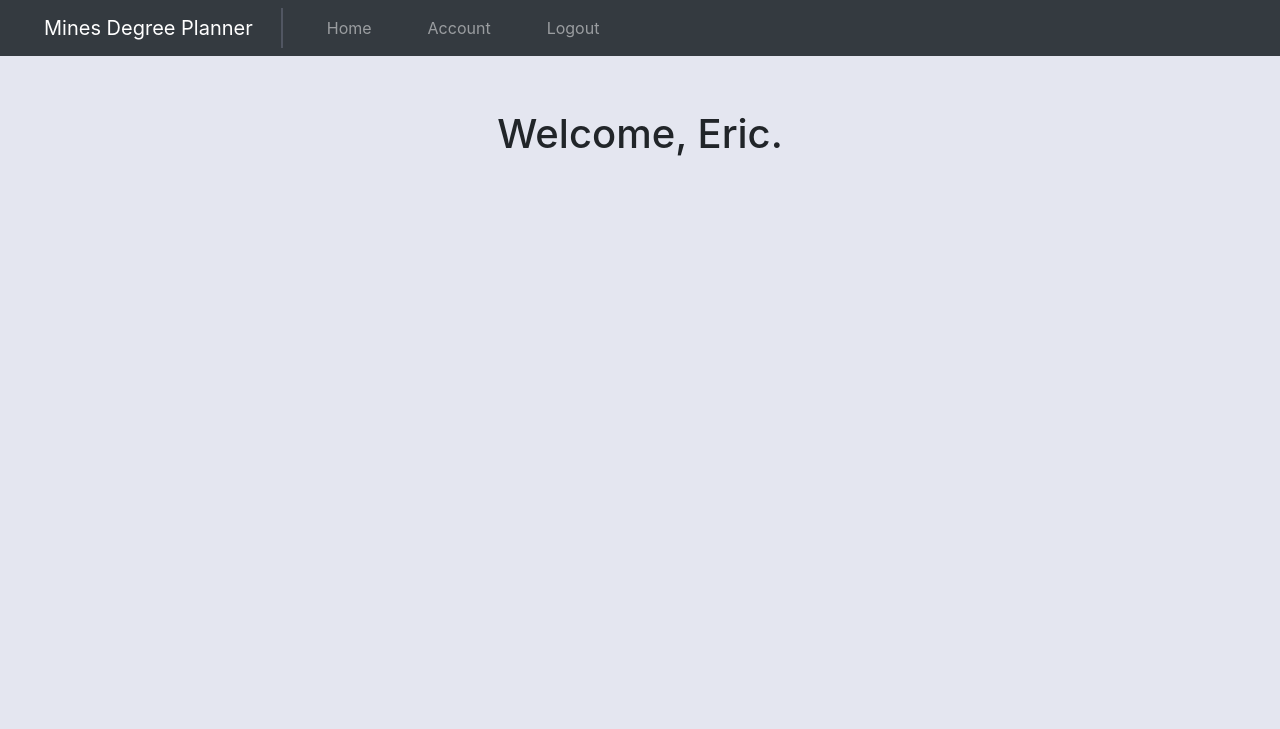
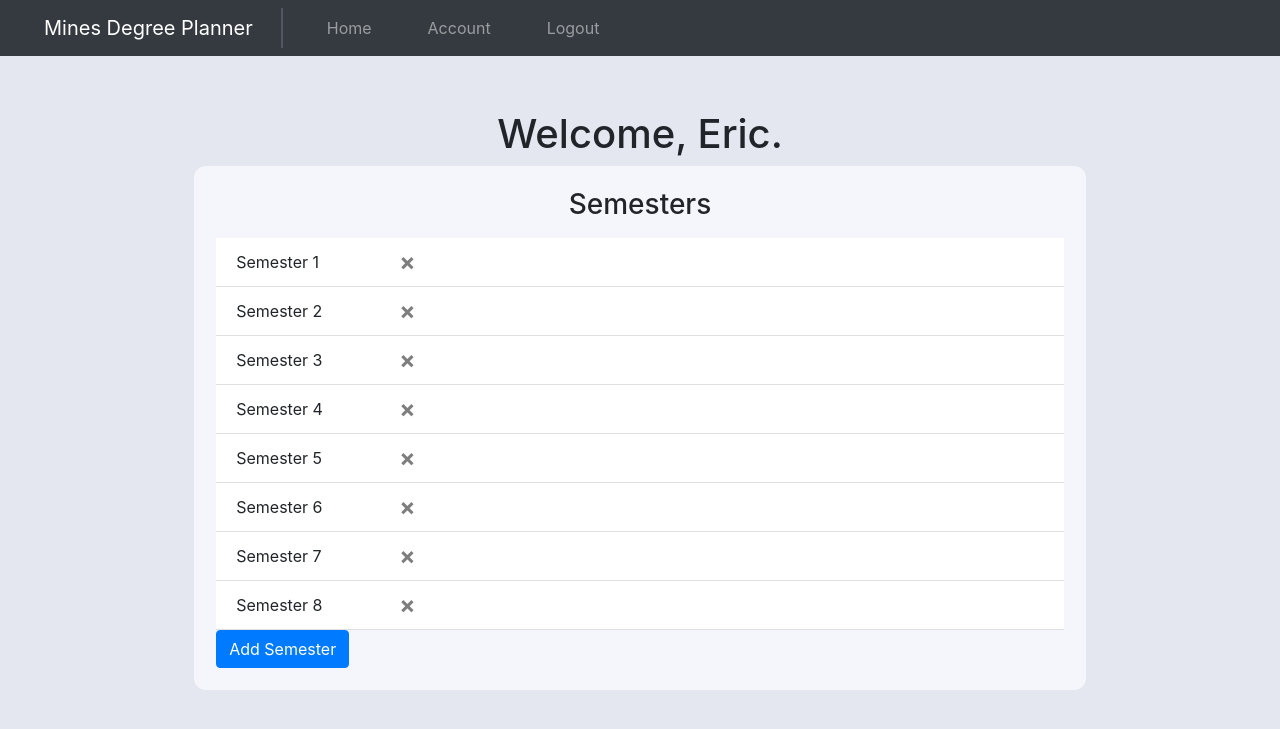
Before and after one commit to ericmckevitt/Catalog-Website, a Flask app: page / in a window 1280 px wide. Shown: the top 729 px of the page. Run offline with Flask 2, Linux system fonts and the light colour scheme; a user stored in the database is signed in; data comes from the database, SQL or seed files in the repository; both versions use the stored data as it was after the commit; parts of the project's set-up code (start-up, migrations or seed data) failed here and were passed over; some libraries are stand-ins or nearby versions.

Commit message:
Made Semester class in DB and User can now add Semester via a button on Home page.

```diff
--- a/website/__init__.py
+++ b/website/__init__.py
@@ -27,7 +27,7 @@ def create_app():
     app.register_blueprint(auth, url_prefix="/")
 
     # Import models
-    from .models import User, Course
+    from .models import User, Course, Semester
 
     # Create database (if not exists)
     create_database(app)
--- a/website/auth.py
+++ b/website/auth.py
@@ -2,7 +2,7 @@ from tabnanny import check
 from unicodedata import category
 from winreg import REG_QWORD
 from flask import Blueprint, render_template, request, flash, redirect, url_for
-from .models import User
+from .models import User, Course, Semester
 from werkzeug.security import generate_password_hash, check_password_hash
 from . import db
 from flask_login import login_user, login_required, logout_user, current_user
@@ -90,7 +90,7 @@ def sign_up():
             # Define the user and hash their password using sha256 hash function
             new_user = User(cwid=cwid, email=email, first_name=first_name, last_name=last_name, major=major,
                             credits_taken=credits_taken, class_standing=class_standing, password=generate_password_hash(
-                                password1, method='sha256'))
+                                password1, method='sha256'), num_semesters=0)
 
             # Add the user and commit changes
             db.session.add(new_user)
--- a/website/static/index.js
+++ b/website/static/index.js
@@ -39,3 +39,25 @@ function deleteMajor(major) {
         window.location.href = "/account";
     })
 }
+
+// implement deleteSemester function
+function deleteSemester(semester) {
+    fetch('/delete-semester', {
+        method: 'POST',
+        body: JSON.stringify({ semester: semester })
+    }).then((_res) => {
+        // Refresh page by redirecting to same page
+        window.location.href = "/";
+    })
+}
+
+// implement addSemester function
+function addSemester(semester) {
+    fetch('/add-semester', {
+        method: 'POST',
+        body: JSON.stringify({})
+    }).then((_res) => {
+        // Refresh page by redirecting to same page
+        window.location.href = "/";
+    })
+}
--- a/website/static/style.css
+++ b/website/static/style.css
@@ -84,6 +84,13 @@ span.x {
     margin-bottom: 18px;
 }
 
+.semester-form-section {
+    padding: 22px;
+    border-radius: 12px;
+    background-color: var(--very-light-blue);
+    margin-bottom: 18px;
+}
+
 .courses-taken-list {
     margin-top: 16px;
 }
--- a/website/templates/home.html
+++ b/website/templates/home.html
@@ -1,4 +1,36 @@
 {% extends "base.html" %} {% block title %}Home{% endblock %} {% block content%}
 <br />
 <h1 style="text-align: center">Welcome, {{user.first_name}}.</h1>
+
+<section class="semester-form-section">
+    <h3 align="center">Semesters</h3>
+    <ul class="list-group list-group-flush courses-taken-list" id="notes">
+        {% for semester in user.semesters %}
+
+        <li class="list-group-item">
+            <div class="row">
+                <div class="col-sm-2">
+                    Semester {{semester.semester_number}}
+                </div>
+
+                <div class="col-sm-1" align="center">
+                    <button
+                        type="button"
+                        class="close"
+                        onClick="deleteSemester({{ semester.id }})"
+                    >
+                        <span aria-hidden="true">&times;</span>
+                    </button>
+                </div>
+            </div>
+        </li>
+        {% endfor %}
+    </ul>
+
+    <!--  Form to add new semester to user -->
+    <button type="button" class="btn btn-primary" onClick="addSemester()">
+        <span aria-hidden="true">Add Semester</span>
+    </button>
+</section>
+
 {% endblock %}
--- a/website/views.py
+++ b/website/views.py
@@ -3,7 +3,7 @@ from unicodedata import category
 from flask import Blueprint, render_template, request, flash, jsonify
 from flask_login import login_required, current_user
 from numpy import deprecate
-from .models import Course
+from .models import Course, Semester, User
 from . import db
 import json
 import python.codd as codd
@@ -46,6 +46,10 @@ def update_class_standing():
 @views.route('/', methods=['GET', 'POST'])
 @login_required
 def home():
+    # TODO: Implement semester building form
+    if request.method == 'POST':
+        print('Caught!')
+
     return render_template("home.html", user=current_user)
 
 
@@ -151,3 +155,32 @@ def delete_major():
     db.session.commit()
     # Need to return something, so return empty data
     return jsonify({})
+
+
+@views.route('/delete-semester', methods=['POST'])
+def delete_semester():
+    # TODO: Imeplement semester deletion
+    print('Delete Semester!')
+
+    return jsonify({})
+
+
+@views.route('/add-semester', methods=['POST'])
+def add_semester():
+    # TODO: Implement semester adding
+
+    # make a new semester
+    # add it to the user's list of semesters
+    new_semester = Semester(
+        user_id=current_user.id,
+        semester_name=f'Semester {current_user.num_semesters + 1}',
+        semester_number=current_user.num_semesters + 1)
+    db.session.add(new_semester)
+    # add 1 to the users number of semesters
+    current_user.num_semesters += 1
+    db.session.commit()
+    flash('Semester Added!', category='success')
+
+    print('Add Semester!')
+
+    return jsonify({})
```
Also changed, not shown: website/models.py (+19 -0 lines), website/database.db.
